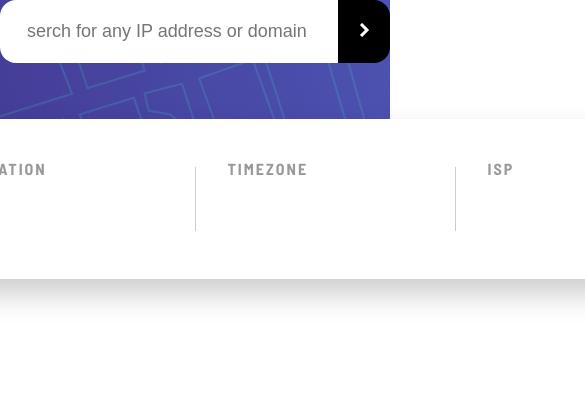
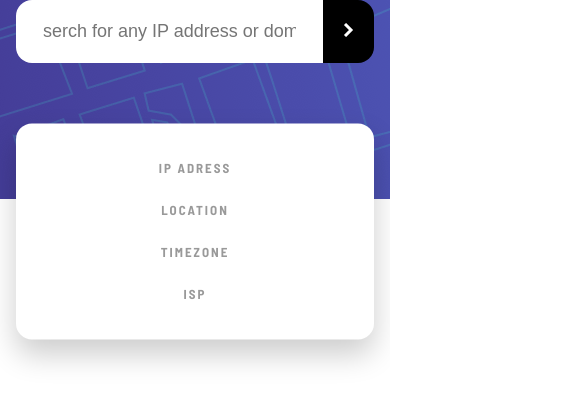
Before and after one commit to LucasNahuel/ip-address-tracker, a React app: page / in a window 390 px wide. Shown: the part 81-484 px from the top of the page, 585 px wide, since content can reach past the window. Built offline with nearby package versions, Linux system fonts and the light colour scheme; no server answers.

Commit message:
added responsiveness

```diff
--- a/src/index.css
+++ b/src/index.css
@@ -21,7 +21,7 @@ body {
 }
 
 .banner-title{
-
+  text-align: center;
   color: white;
   font-weight: 500;
   letter-spacing: 1px;
@@ -32,7 +32,7 @@ form{
   display: flex;
   flex-direction: row;
   max-width: 33em;
-  width: 100%;
+  width: calc(100% - 2em);
   border-radius: 1em;
   overflow: hidden;
 
@@ -69,8 +69,8 @@ button:hover{
   display: flex;
   flex-direction: row;
   justify-content: center;
-  width: 65em;
-  height: 7em;
+  max-width: 65em;
+  min-height: 7em;
   background-color: white;
   border-radius: 1em;
   box-shadow: 0px 15px 30px rgba(0,0,0,0.2);
@@ -79,6 +79,7 @@ button:hover{
   transform: translateY(50%);
   padding: 1.5em 0em;
   z-index: 1;
+  width: calc(100% - 2em);
 }
 
 .ip-info-item{
@@ -122,3 +123,32 @@ button:hover{
   height: 5em !important;
   width: 4em !important;
 }
+
+@media(max-width: 720px){
+  .ip-info-root{
+    flex-direction: column;
+    transform: translateY(65%)
+  }
+
+  .ip-info-item{
+    width: auto;
+  }
+
+  .ip-info-divider{
+    display: none;
+  }
+
+  .ip-info-item-data{
+    font-size: large;
+  }
+
+  .ip-info-item-title{
+
+    font-size: small;
+    text-align: center;
+  }
+
+  .ip-info-item-data{
+    text-align: center;
+  }
+}
```
